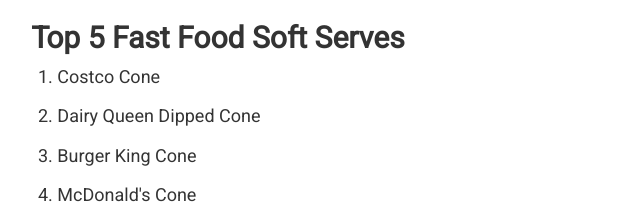
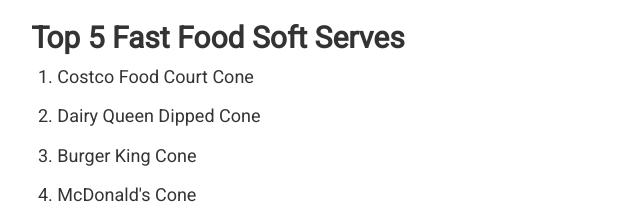
Before and after one commit to lee-ma/sitev3, a Gatsby site: page / in a window 1280 px wide. Shown: the part 803-1022 px from the top of the page, 156-796 px from the left. Built offline with nearby package versions, Linux system fonts and the light colour scheme; Gatsby itself is replaced by a stand-in of ours; no server answers.

Commit message:
Update SoftServe.js

```diff
--- a/src/components/SoftServe.js
+++ b/src/components/SoftServe.js
@@ -4,7 +4,7 @@
   <div className="softserve">
     <h1>Top 5 Fast Food Soft Serves</h1>
     <ol style={{marginTop: "1%"}}>
-      <li>Costco Cone</li>
+      <li>Costco Food Court Cone</li>
       <li>Dairy Queen Dipped Cone</li>
       <li>Burger King Cone</li>
       <li>McDonald's Cone</li>
```
